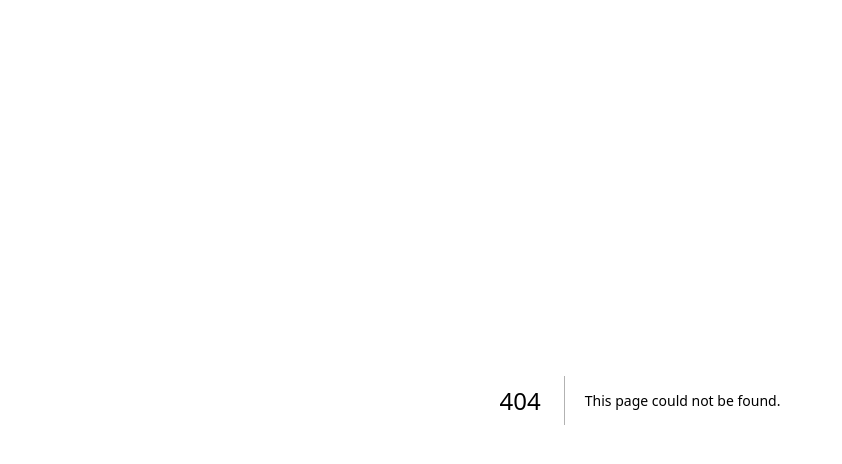
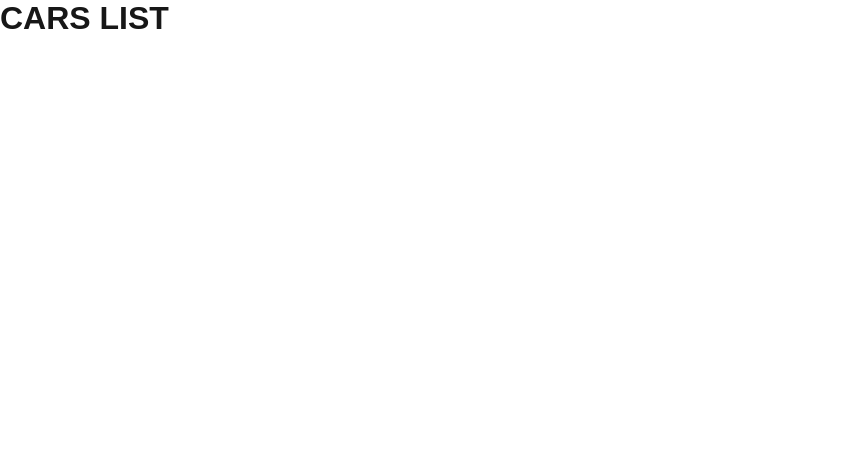
Before and after one commit to Chihiro88G/first-next-app, a Next.js app: page /cars in a window 1280 px wide. Before the commit this address had no page. Shown: the top 464 px of the page, without its empty margins (0-842 px from the left). Built offline with nearby package versions, Linux system fonts and the light colour scheme.

Commit message:
added (dynamic) routes

```diff
--- /dev/null
+++ b/src/app/cars/page.tsx
@@ -0,0 +1,5 @@
+// use page.tsx (not index.tsx) as file name
+
+export default function CarsList() {
+  return <h1>CARS LIST</h1>
+}
```
Also changed, not shown: src/app/cars/[id]/page.tsx (added, +9 -0 lines).
